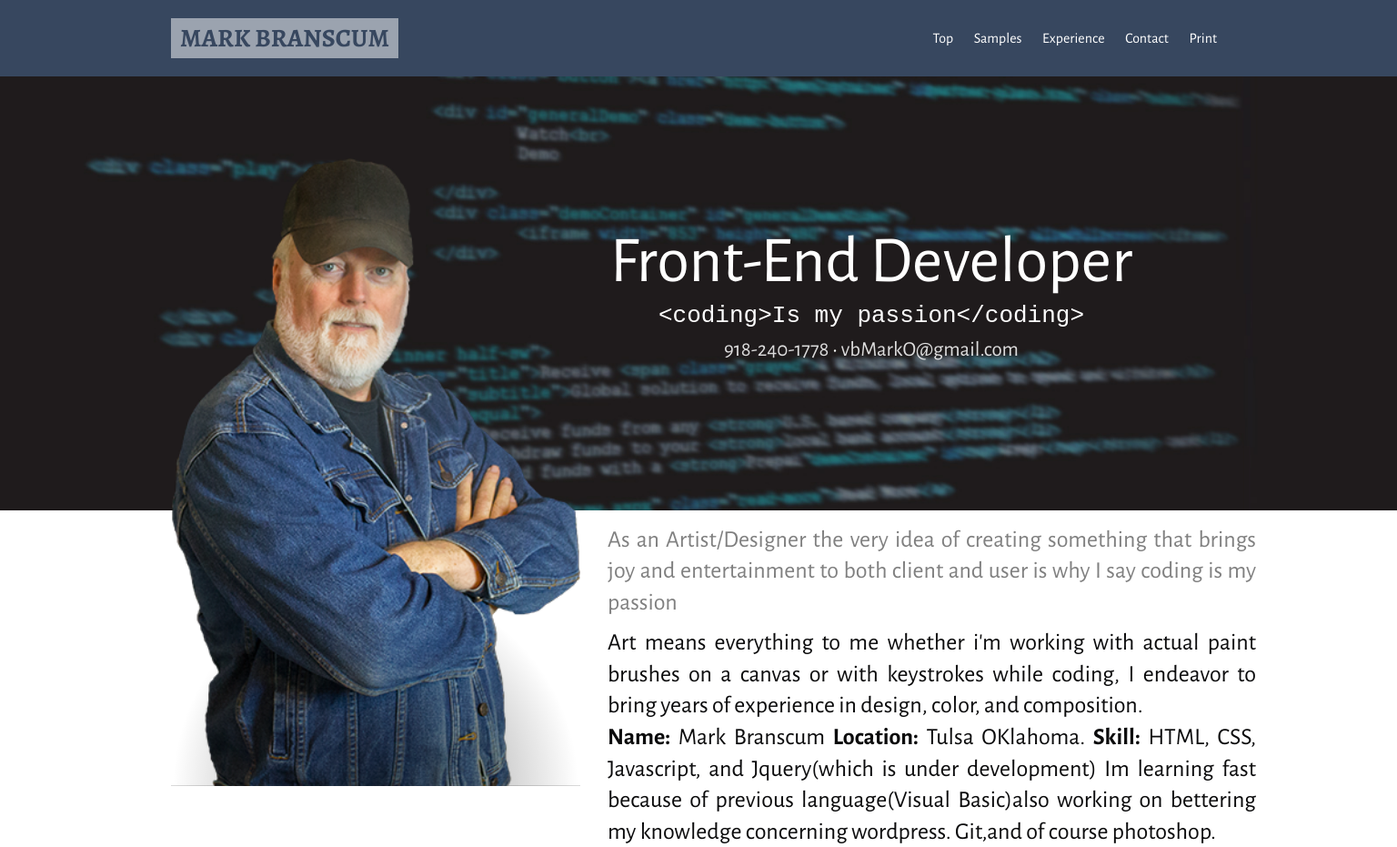
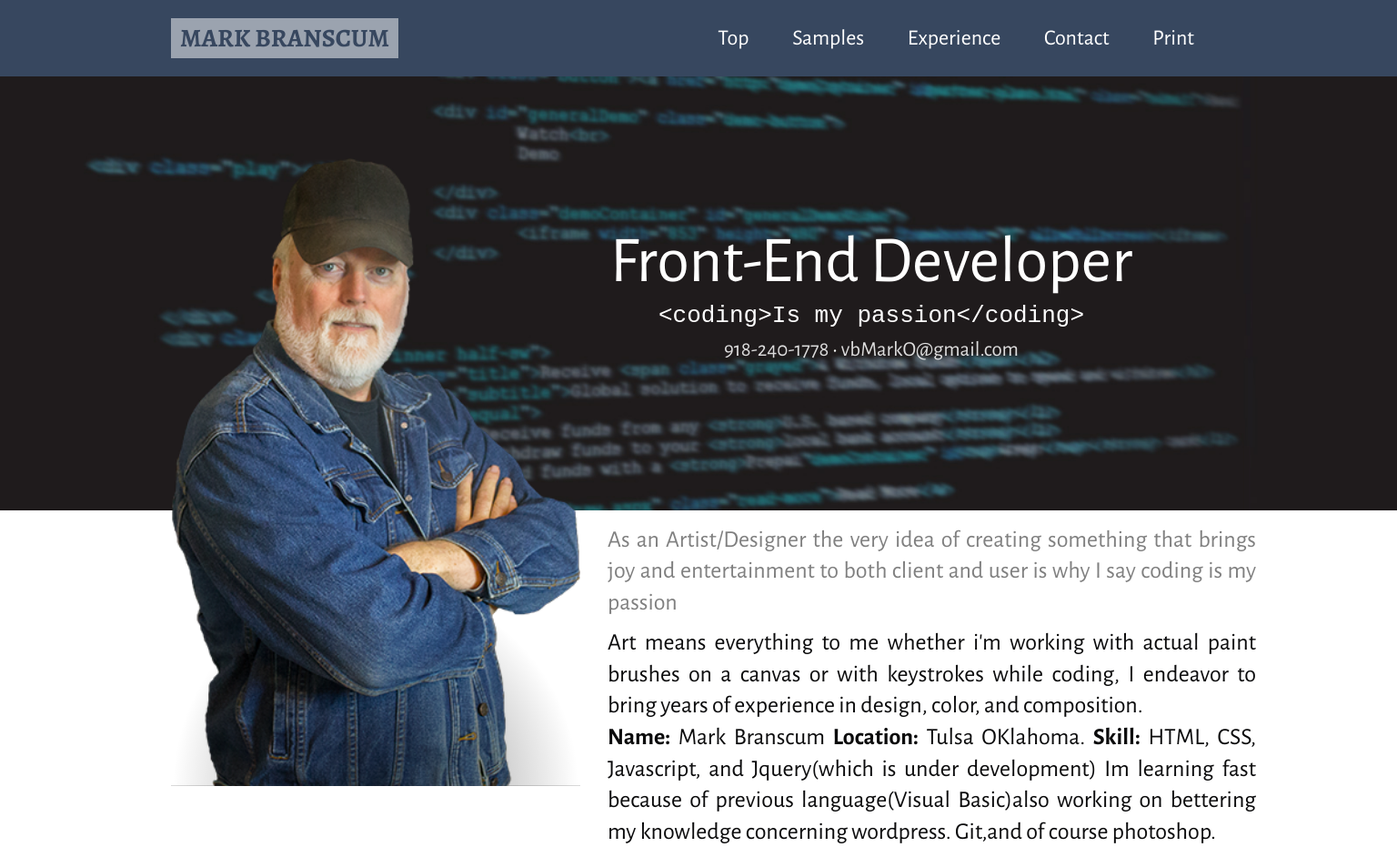
Before and after one commit to jsMarko/resume, a plain HTML site: page index.html in a window 1536 px wide. Shown: the whole page at 91% size. Drawn offline with nearby package versions, Linux system fonts and the light colour scheme.

Commit message:
made changes to nav ...... ?

```diff
--- a/css/style.css
+++ b/css/style.css
@@ -126,13 +126,11 @@ nav li {
   color: gray;
 }
 
-
-
 @media (min-width: 700px) {
   .meIntro p {
     font-size: 18px;
     margin-left: 225px;
-    width:65%;
+    width: 65%;
   }
   .hero pre {
     font-size: 22px;
@@ -149,6 +147,7 @@ nav li {
   nav li {
     padding: 0;
     line-height: 24px;
+    font-size: 22px;
   }
   .pic {
     background: none;
@@ -213,6 +212,10 @@ nav li {
     margin-left: 475px;
     width: 62%;
   }
+  nav li {
+    font-size: 24px;
+    padding-right: 25px;
+  }
   .pic {
     width: 450px;
     top: -80px;
```
